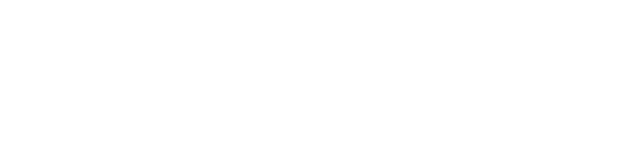
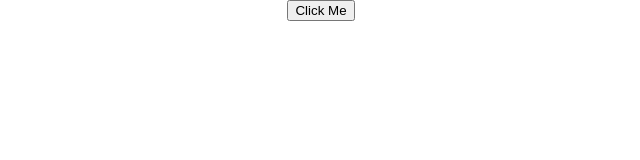
Before and after one commit to aymerrric/Etch-a-Sketch, a plain HTML site: page index.html in a window 1280 px wide. Shown: the whole page, without its empty margins (319-959 px from the left). Drawn offline with Linux system fonts and the light colour scheme.

Commit message:
Do the principle of the app

```diff
--- a/app.js
+++ b/app.js
@@ -0,0 +1,35 @@
+const container = document.querySelector("#container");
+
+function createLayout(sizeOfTheGrid){
+    for (let i = 0; i<sizeOfTheGrid; i++){
+    const newLign = document.createElement("div");
+    newLign.classList.add("line");
+        for (let j = 0; j<sizeOfTheGrid; j++){
+            let newBlock = document.createElement("div");
+            newBlock.classList.add("block");
+            newLign.appendChild(newBlock);
+        }
+    container.appendChild(newLign);
+    }
+}
+
+const button = document.querySelector("button")
+button.addEventListener("click", ()=> {
+    const nodes = Array.from(container.childNodes)
+    nodes.forEach(element => {
+        element.remove();
+    });
+    let number = parseInt(prompt("What should be the size of the grid ?"))
+    while (true){
+        if (typeof(number)==="number" && number <= 100 && number >= 0){
+            break;
+        }
+        else{
+            let number = parseInt(prompt("Please enter a valid number below 100 !"))
+        }
+    }
+    createLayout(number)
+})
+
+
+createLayout(16)
--- a/index.html
+++ b/index.html
@@ -8,6 +8,7 @@
         <script src="app.js" defer></script>
     </head>
     <body>
+        <button>Click Me</button>
         <div id="container"></div>
     </body>
 </html>
--- a/style.css
+++ b/style.css
@@ -0,0 +1,28 @@
+#container{
+    display: flex;
+    flex-direction: column;
+    justify-content: center;
+    align-items: stretch;
+    width: 960px;
+    height: 960px;
+}
+
+html, body{
+    width: 100%;
+    height: 100%;
+    display: flex;
+    justify-content: center;
+    align-items: center;
+    flex-direction: column;
+}
+.line{
+    flex: 1 1 0;
+    display: flex;
+}
+
+.block:hover{
+    background-color: blue;
+}
+.block{
+    flex: 1 1 0;
+}
```
